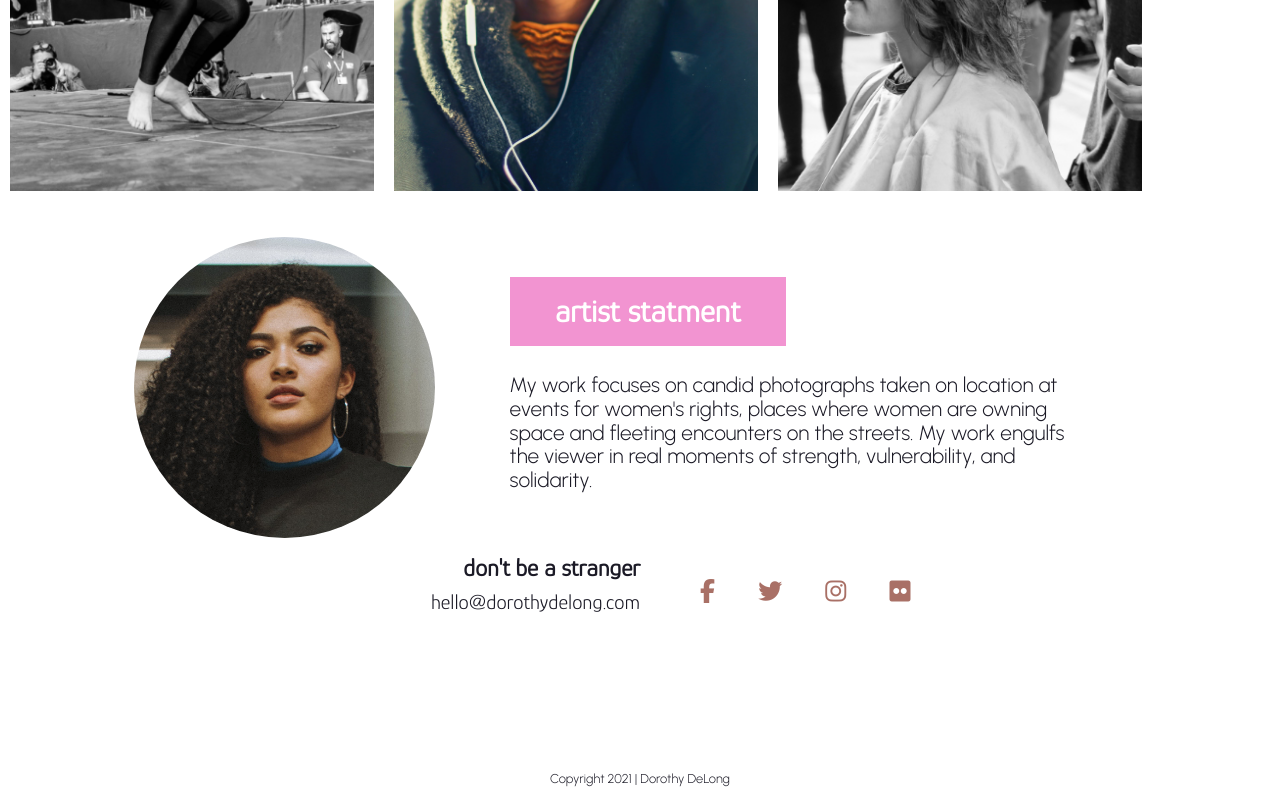
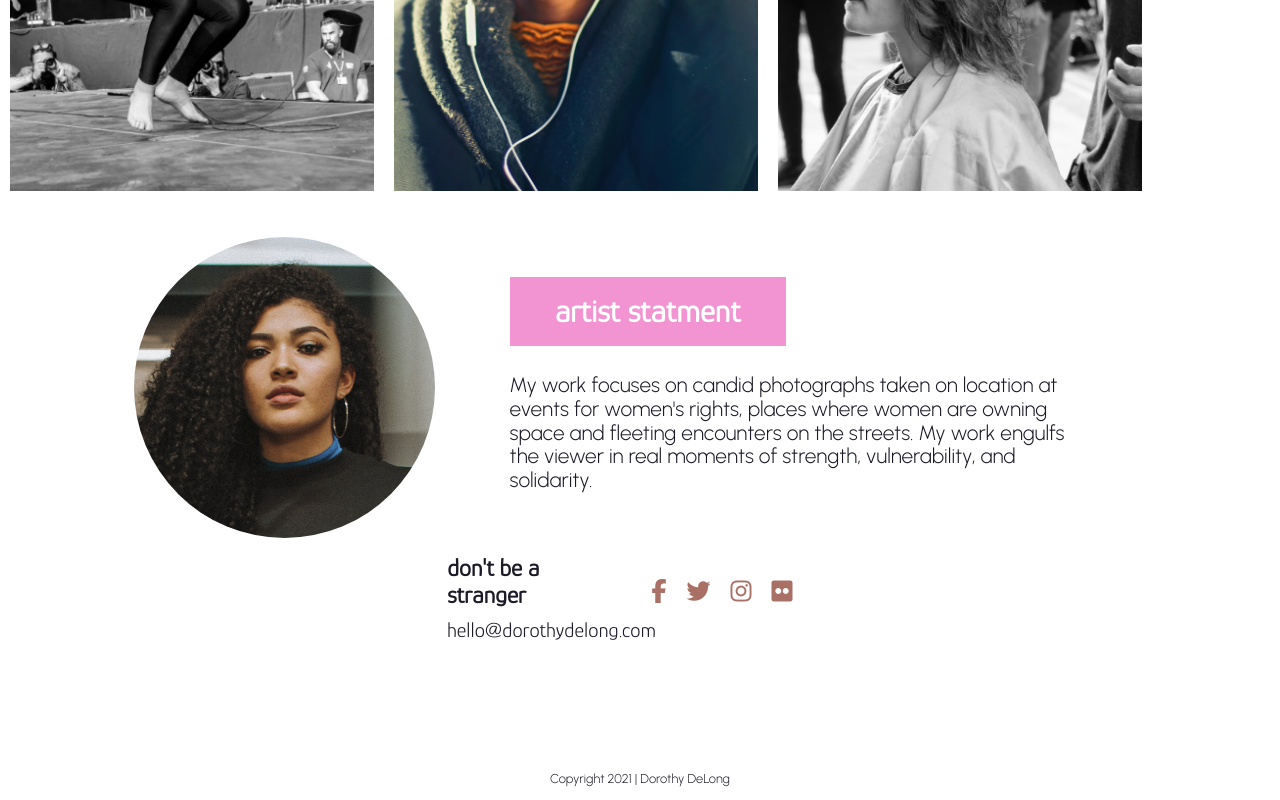
Before and after one commit to emilyann1/dorothy-delong, a website built with Parcel: page index.html in a window 1280 px wide. Shown: the part 1168-1968 px from the top of the page. Built offline with nearby package versions, Linux system fonts and the light colour scheme; a web font is replaced by a local one.

Commit message:
adjusted footer alignment

```diff
--- a/css/main.css
+++ b/css/main.css
@@ -273,9 +273,16 @@ footer figure {
   font-size: 1.3em;
 }
 
+.contact-wrapper {
+  display: flex;
+  justify-content: flex-end;
+  margin-right: 430px;
+  width:100%;
+}
+
 #connect {
-  width: 50%;
-  text-align: right;
+  width: 20%;
+  text-align: left;
   margin-right: 10px;
 }
 
--- a/index.html
+++ b/index.html
@@ -96,7 +96,7 @@
 
       </p>
     </div>
-
+    <div class="contact-wrapper">
       <div id="connect">
         <h2>don't be a stranger</h2>
         <p>hello@dorothydelong.com</p>
@@ -119,7 +119,7 @@
           <a href="https://flickr.com" target="_blank"><i class="fab fa-flickr"></i></a>
         </p>
       </figure>
-
+    </div>
     <div class="copyright">
       <p>Copyright 2021 | Dorothy DeLong</p>
     </div>
```
Lines whose indentation alone changed are shown as unchanged.
